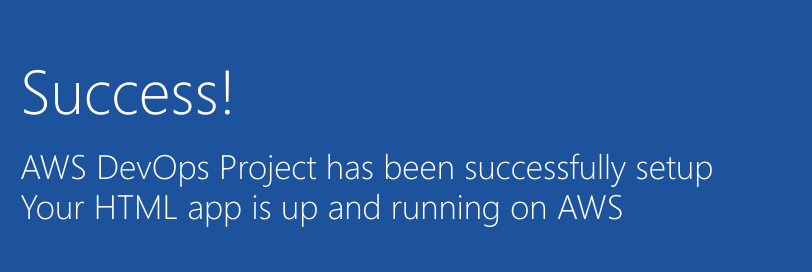
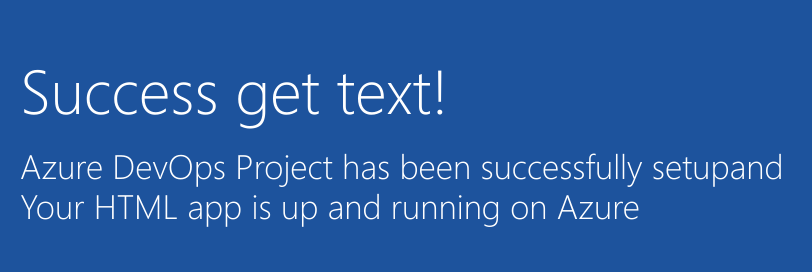
Before and after one commit to Manaye/git-assigment, a plain HTML site: page index.html in a window 1280 px wide. Shown: the part 325-597 px from the top of the page, 205-1017 px from the left. Drawn offline with Linux system fonts and the light colour scheme.

Commit message:
second commit

```diff
--- a/index.html
+++ b/index.html
@@ -19,9 +19,9 @@
             </a>
         </div>
             <div class="content-body">
-                <div class="success-text">Success!</div>
-                <div class="description line-1"> AWS DevOps Project has been successfully setup</div>
-                <div class="description line-2"> Your HTML app is up and running on AWS</div>
+                <div class="success-text">Success get text!</div>
+                <div class="description line-1"> Azure DevOps Project has been successfully setupand</div>
+                <div class="description line-2"> Your HTML app is up and running on Azure</div>
                 <div class="next-steps-container">
                     <div class="next-steps-header">Next up</div>
                     <div class="next-steps-body">
```
